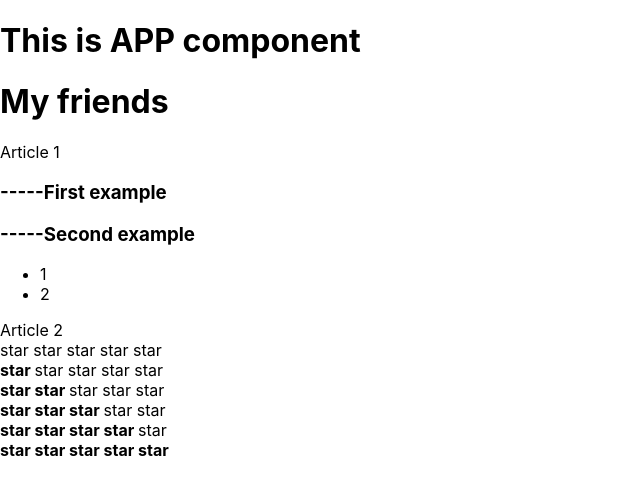
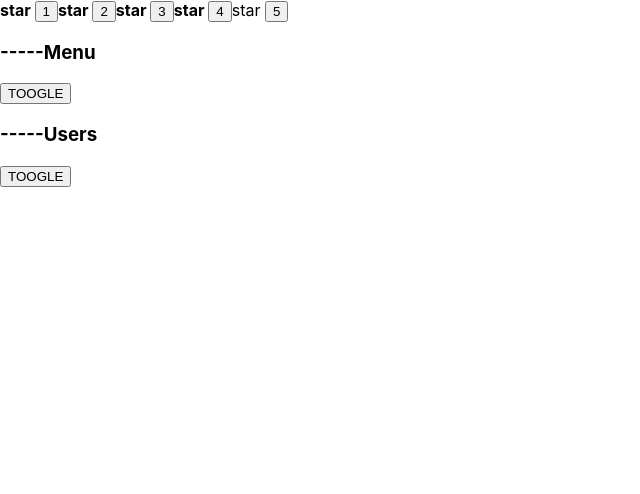
Before and after one commit to Mike-casper/react-detail, a React (Create React App) app: page / in a window 1280 px wide. Shown: the top 494 px of the page, without its empty margins (0-640 px from the left). Built offline with nearby package versions, Linux system fonts and the light colour scheme.

Commit message:
little diff in this file

```diff
--- a/src/App.tsx
+++ b/src/App.tsx
@@ -3,6 +3,10 @@ import logo from './logo.svg';
 import './App.css';
 import Accordion from './components/Accordion/Accordion';
 import { Rating} from './components/Rating/Rating';
+import { Onoff } from './components/OnOff/Onoff';
+import UncontroledAccordion from "./components/Accordion/UncontroledAccordion";
+import { UncontroledRating } from './components/Rating/UncontroledRating';
+
 
 
 
@@ -10,18 +14,25 @@ const App =() =>{
   console.log("App rendering")
   return(
     <div>
-      <PageTitle title={"This is APP component"}/>
-      <PageTitle title={"My friends"}/>
-      Article 1
-      <Accordion titleValue={"First example"} collapsed={true}/>
-      <Accordion titleValue={"Second example"} collapsed={false}/>
-      Article 2
-      <Rating value={0}/>
-      <Rating value={1}/>
-      <Rating value={2}/>
-      <Rating value={3}/>
-      <Rating value={4}/>
-      <Rating value={5}/>
+        {/*<Onoff/>*/}
+        {/*<Onoff/>*/}
+
+        <UncontroledRating/>
+        <UncontroledAccordion titleValue={"Menu"}/>
+        <UncontroledAccordion titleValue={"Users"}/>
+
+      {/*<PageTitle title={"This is APP component"}/>*/}
+      {/*<PageTitle title={"My friends"}/>*/}
+      {/*Article 1*/}
+      {/*<Accordion titleValue={"First example"} collapsed={true}/>*/}
+      {/*<Accordion titleValue={"Second example"} collapsed={false}/>*/}
+      {/*Article 2*/}
+
+      {/*<Rating value={1}/>*/}
+      {/*<Rating value={2}/>*/}
+      {/*<Rating value={3}/>*/}
+      {/*<Rating value={4}/>*/}
+      {/*<Rating value={5}/>*/}
     </div>
   )
 }
--- a/src/components/Rating/Rating.tsx
+++ b/src/components/Rating/Rating.tsx
@@ -8,7 +8,7 @@ export function Rating(props:RatingPropsType) {
     console.log("rating rendered")
     return(
         <div>
-            <Star selected={props.value > 0} />
+            <Star selected={props.value > 1} />
             <Star selected={props.value > 1}  />
             <Star selected={props.value > 2}  />
             <Star selected={props.value > 3} />
```
